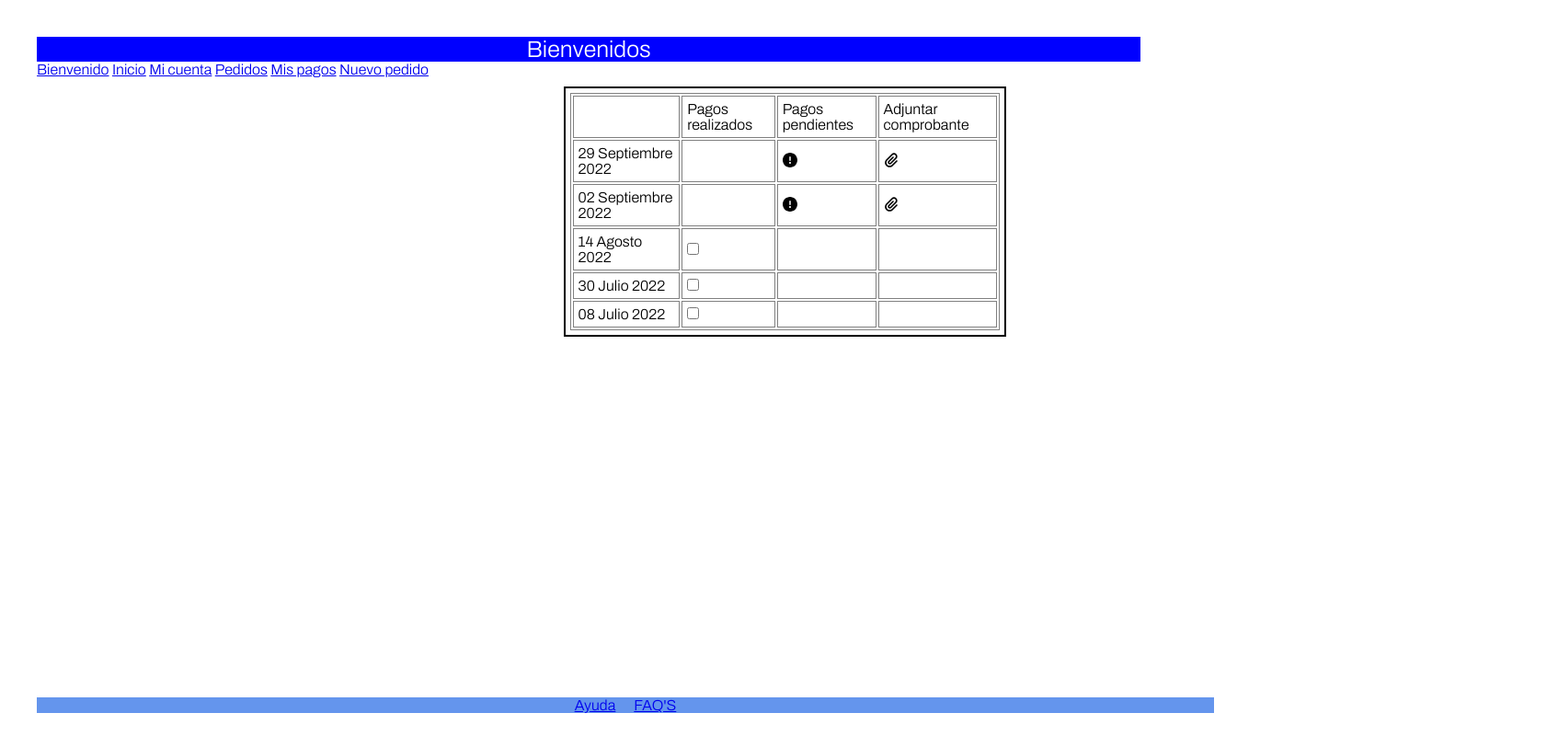
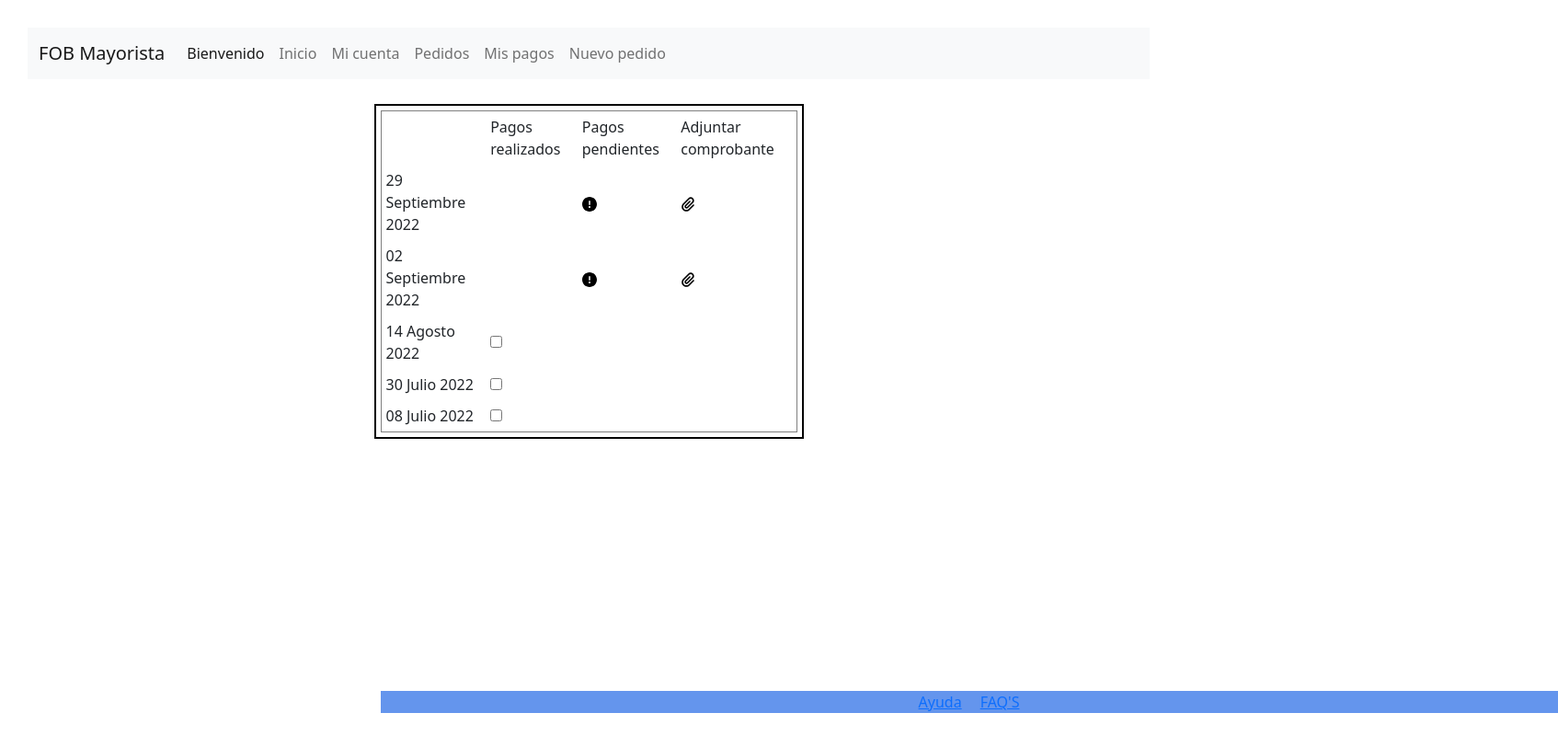
Before and after one commit to HugoTorres1905/ProyectoCoder, a plain HTML site: page mis-pagos.html in a window 1280 px wide. Shown: the whole page at 92% size, 1694 px wide, since content can reach past the window. Drawn offline with nearby package versions, Linux system fonts and the light colour scheme.

Commit message:
modificacion mis pagos

```diff
--- a/mis-pagos.html
+++ b/mis-pagos.html
@@ -6,6 +6,8 @@
     <meta name="viewport" content="width=device-width, initial-scale=1.0">
     <title>Document</title>
     <link rel="stylesheet" href="./assets/css/style.css">
+    <!-- CSS only -->
+<link href="https://cdn.jsdelivr.net/npm/bootstrap@5.2.3/dist/css/bootstrap.min.css" rel="stylesheet" integrity="sha384-rbsA2VBKQhggwzxH7pPCaAqO46MgnOM80zW1RWuH61DGLwZJEdK2Kadq2F9CUG65" crossorigin="anonymous">
 
     <!--Googlefonts -->
     <link rel="preconnect" href="https://fonts.googleapis.com">
@@ -13,9 +15,13 @@
     <link href="https://fonts.googleapis.com/css2?family=Archivo:wght@300&display=swap" rel="stylesheet">
 </head>
 <body>
-    <nav class="encabezado">Bienvenidos</nav>
-    <div id="mispagos" class="contenedor-elementos">
-        <div class="menu">
+    <nav class="navbar navbar-expand-lg bg-light">
+        <div class="container-fluid">
+          <a class="navbar-brand" href="#">FOB Mayorista</a>
+          <button class="navbar-toggler" type="button" data-bs-toggle="collapse" data-bs-target="#navbarNavAltMarkup" aria-controls="navbarNavAltMarkup" aria-expanded="false" aria-label="Toggle navigation">
+            <span class="navbar-toggler-icon"></span>
+          </button>
+          <div class="collapse navbar-collapse" id="navbarNavAltMarkup">
             <div class="navbar-nav">
               <a class="nav-link active" aria-current="page" href="#">Bienvenido</a>
               <a class="nav-link" href="/index.html">Inicio</a>
@@ -25,6 +31,9 @@
               <a class="nav-link" href="/nuevo-pedido.html">Nuevo pedido</a>
 
             </div>
+          </div>
+        </div>
+      </nav>
     </div>
     <div class="tablapagos">
        <table>
@@ -70,14 +79,12 @@
              </tr><!-- cierre de fila -->
          </table>
 
-
-         </div>
-    </div>
     <footer class="footer">
 
         <div><a href="#">Ayuda</a> </div>
         <div><a href="#">FAQ'S</a> </div>
     </footer>
-
+    <!-- JavaScript Bundle with Popper -->
+<script src="https://cdn.jsdelivr.net/npm/bootstrap@5.2.3/dist/js/bootstrap.bundle.min.js" integrity="sha384-kenU1KFdBIe4zVF0s0G1M5b4hcpxyD9F7jL+jjXkk+Q2h455rYXK/7HAuoJl+0I4" crossorigin="anonymous"></script>
 </body>
 </html>
```
Lines whose indentation alone changed are shown as unchanged.
